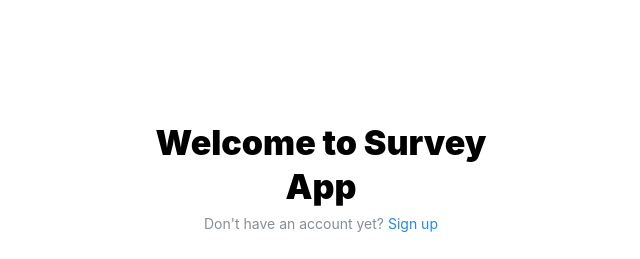
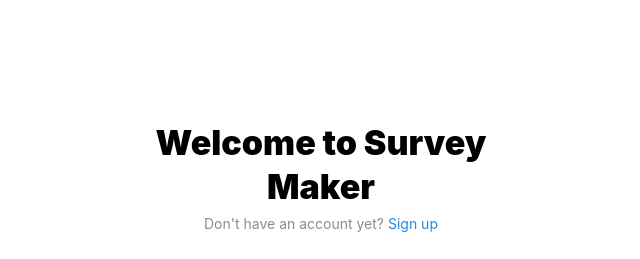
Before and after one commit to konrad-skowron/engineering-thesis, a Next.js app: page /login in a window 1280 px wide. Shown: the top 259 px of the page, without its empty margins (319-959 px from the left). Built offline with nearby package versions, Linux system fonts and the light colour scheme; no server answers.

Commit message:
change app name

```diff
--- a/src/app/layout.tsx
+++ b/src/app/layout.tsx
@@ -3,7 +3,7 @@ import { ColorSchemeScript, MantineProvider } from '@mantine/core';
 import { AuthProvider } from '@/components/AuthProvider';
 
 export const metadata = {
-  title: "Survey App",
+  title: "Survey Maker",
   description: "Conduct surveys using a continuous Likert scale",
 };
 
--- a/src/components/AuthenticationForm.tsx
+++ b/src/components/AuthenticationForm.tsx
@@ -49,7 +49,7 @@ export function AuthenticationForm({ type, ...props }: AuthenticationFormProps)
   return (
     <Container size={440} my={40}>
       <Title ta="center" className={classes.title}>
-        Welcome to Survey App
+        Welcome to Survey Maker
       </Title>
       <Text c="dimmed" size="sm" ta="center" mt={5}>
         {type === 'log in'
--- a/src/components/LandingPage.tsx
+++ b/src/components/LandingPage.tsx
@@ -20,7 +20,7 @@ export function LandingPage() {
         </Text>
 
         <Group className={classes.controls}>
-          <Link href="/login" style={{ textDecoration: 'none' }}>
+          <Link href="/account" style={{ textDecoration: 'none' }}>
             <Button
               size="xl"
               className={classes.control}
--- a/src/components/Logo.tsx
+++ b/src/components/Logo.tsx
@@ -7,7 +7,7 @@ export function Logo() {
     <Link href="/" style={{ textDecoration: 'none', color: 'inherit' }}>
       <Group>
         <Image src="/favicon.ico" alt="logo" width={36} height={36} />
-        <b>Survey App</b>
+        <b>Survey Maker</b>
       </Group>
     </Link>
   );
```
Also changed, not shown: 1 other file (tests, documents, lock files or other folders).
